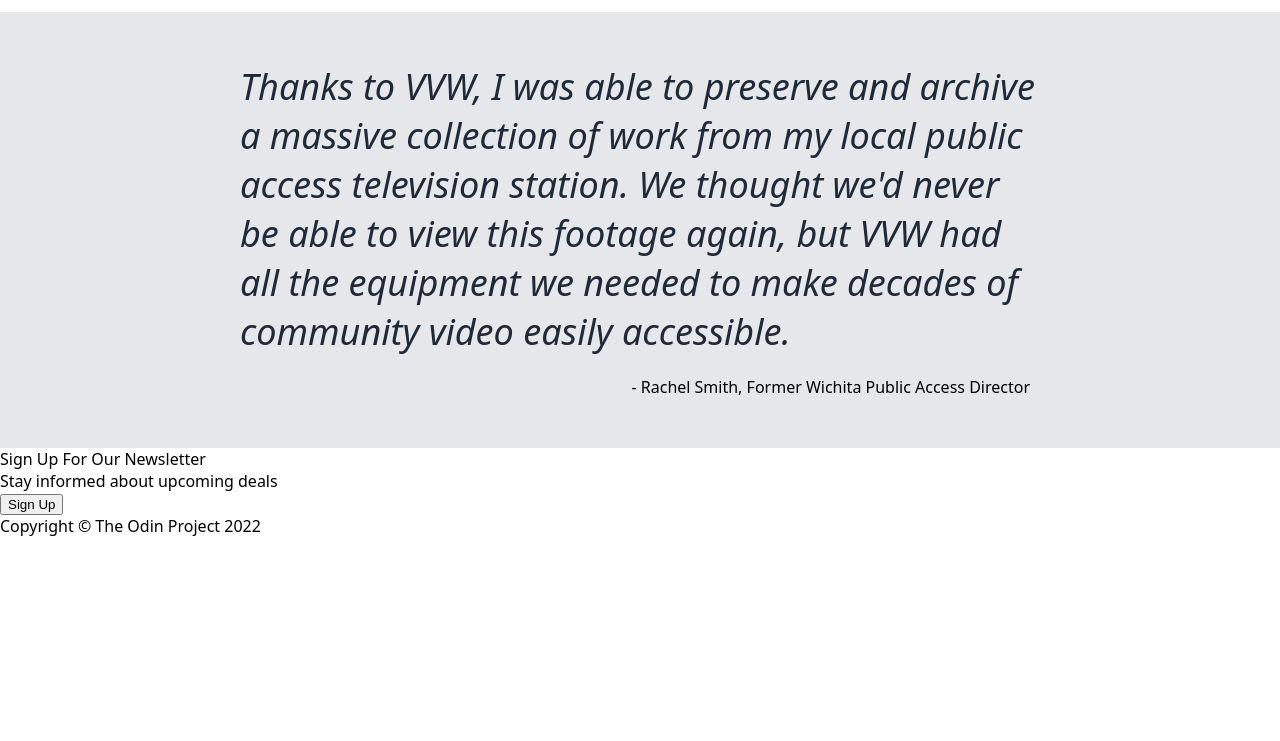
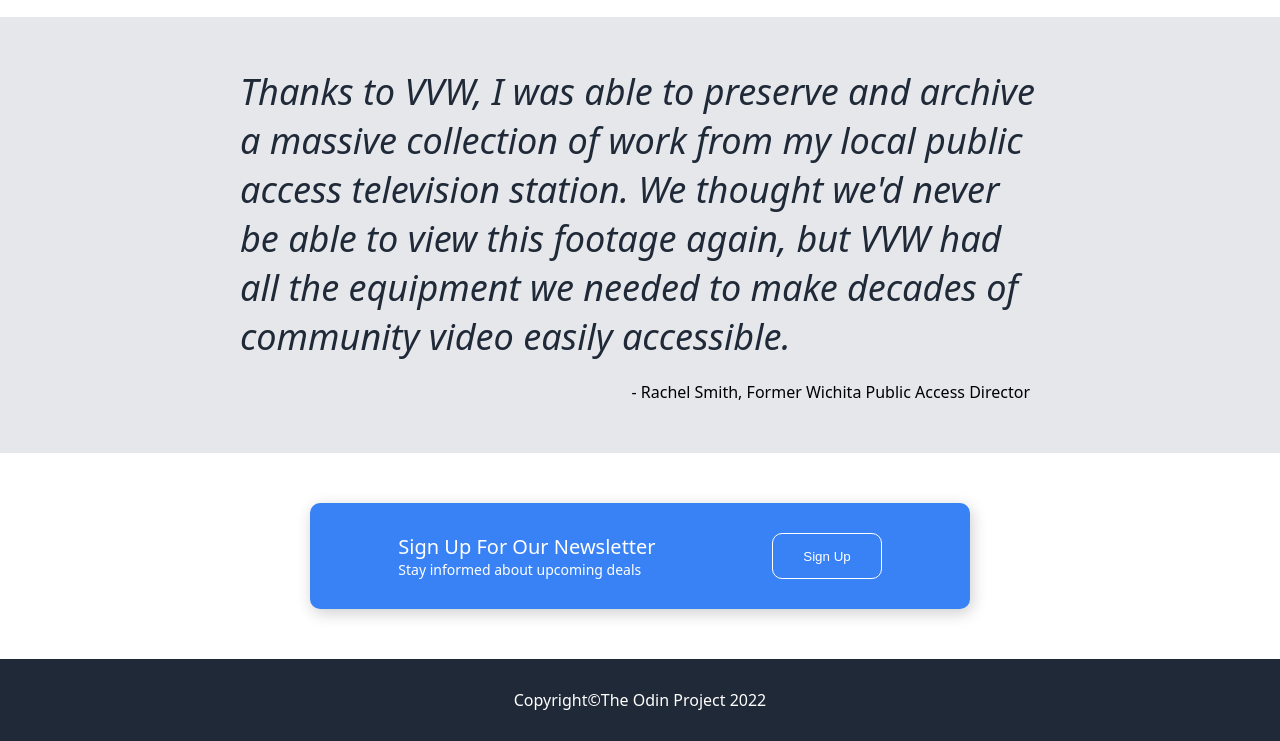
Before and after one commit to mcipsen/Vintage-Video-World, a plain HTML site: page index.html in a window 1280 px wide. Shown: the part 958-1699 px from the top of the page. Before the commit the page ends 1495 px from the top, so only its background shows below. Drawn offline with Linux system fonts and the light colour scheme.

Commit message:
Finish edit style.css to complete page styling

```diff
--- a/index.html
+++ b/index.html
@@ -59,12 +59,14 @@
         </div>
     </div>
 
-    <div class="sign-up">
+    <div class="bottom-section">
         <div class="sign-up-container">
-            <div class="text-large">Sign Up For Our Newsletter</div>
-            <div class="text-small">Stay informed about upcoming deals</div>
+            <div class="sign-up-text">
+                <div class="text-large">Sign Up For Our Newsletter</div>
+                <div class="text-small">Stay informed about upcoming deals</div>
+            </div>
+            <button class="sign-up2">Sign Up</button>
         </div>
-        <button class="sign-up2">Sign Up</button>
     </div>
 
     <div class="footer">
--- a/style.css
+++ b/style.css
@@ -10,7 +10,7 @@ body {
     background-color: #1F2937;
     display: flex;
     align-items: center;
-    padding: 12px 100px;
+    padding: 12px 200px;
 }
 
 .header .logo {
@@ -42,7 +42,7 @@ li {
     display: flex;
     align-items: center;
     justify-content: center;
-    padding: 100px;
+    padding: 60px 200px;
 }
 
 .hero-container h1 {
@@ -63,6 +63,7 @@ li {
 
 .hero button {
     background-color: #3882F6;
+    border: none;
     color: white;
     padding: 10px 14px;
     border-radius: 8px;
@@ -125,3 +126,46 @@ li {
     margin-left: auto;
     margin-right: 150px;
 }
+
+.bottom-section {
+    display: flex;
+    justify-content: center;
+}
+
+.sign-up-container {
+  background:#3882F6;
+  width: 600px;
+  border-radius: 10px;
+  box-shadow: 2px 4px 16px rgba(0,0,0,.2);
+  display: flex;
+  justify-content: space-around;
+  padding: 30px;
+  margin: 50px;
+}
+
+.text-large {
+    color: white;
+    font-size: 20px;
+    font-style: bold;
+}
+
+.text-small {
+    color: white;
+    font-size: 14px;
+}
+
+.sign-up2 {
+    background-color: #3882F6;
+    color: white;
+    border: 1px solid white;
+    border-radius: 10px;
+    padding: 5px 30px;
+}
+
+.footer {
+    display: flex;
+    justify-content: center;
+    background-color: #1F2937;
+    color: white;
+    padding: 30px;
+}
```
